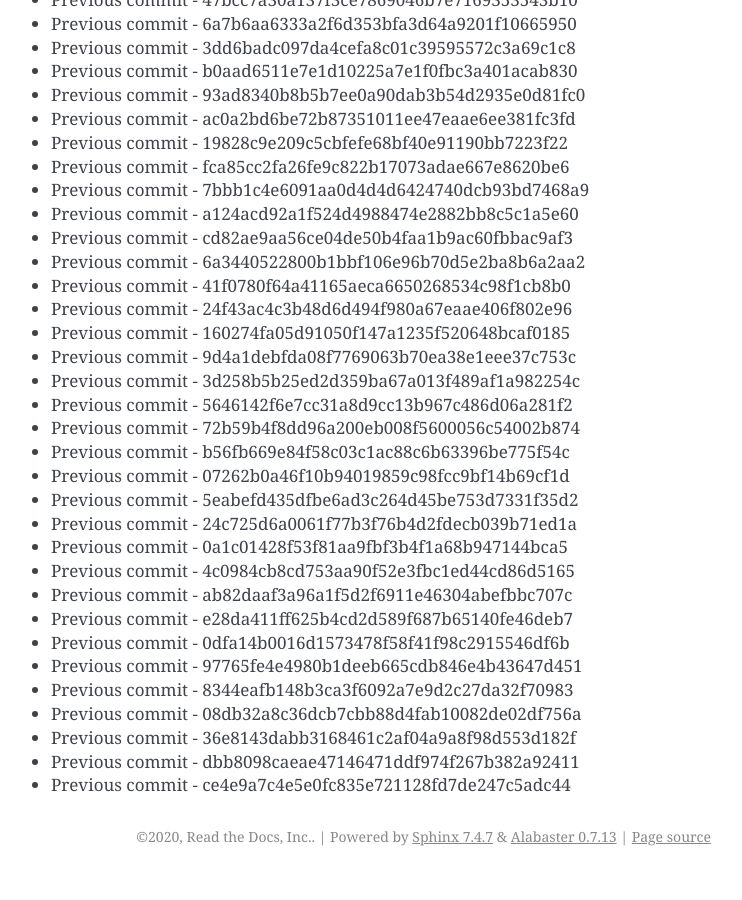
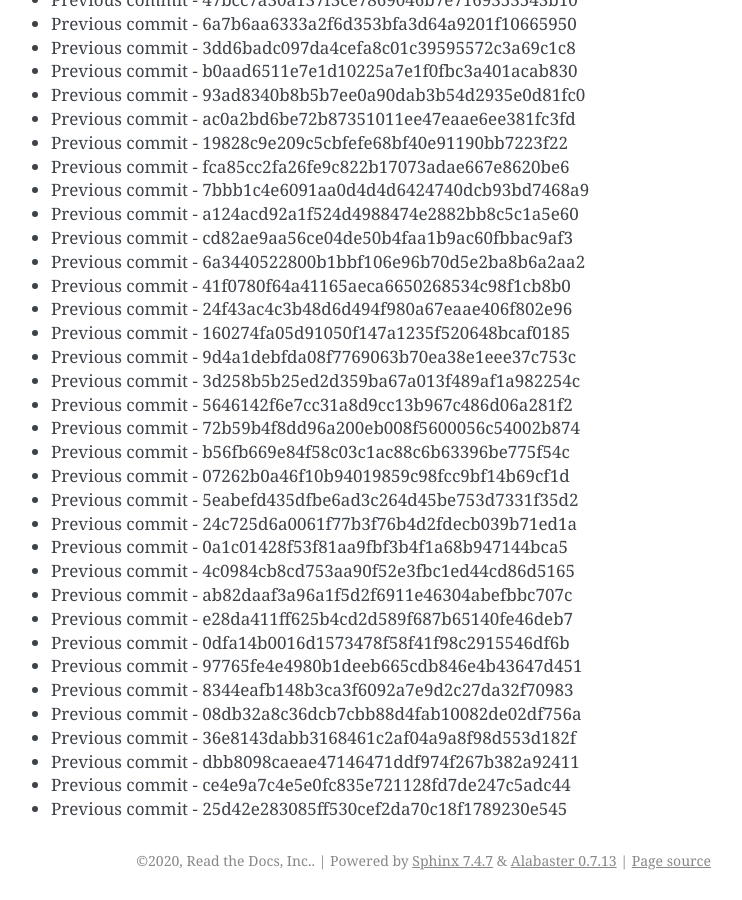
Before and after one commit to readthedocs/rtd-git-stresstest, a Sphinx documentation site: the page built from docs/updates.rst, in a window 1280 px wide and 900 px high, scrolled down 76044 px. Shown: the whole window, without its empty margins (399-1141 px from the left). Built offline with Sphinx 7.4.7, drawn with Linux system fonts in a browser that asks for light colours; before the commit the page ends 76920 px from its top, so only the background shows below that.

Commit message:
Generating commit from previous: 25d42e283085ff530cef2da70c18f1789230e545

```diff
--- a/docs/updates.rst
+++ b/docs/updates.rst
@@ -3227,3 +3227,4 @@ It can be tested for any performance characteristics.
 * Previous commit - 36e8143dabb3168461c2af04a9a8f98d553d182f
 * Previous commit - dbb8098caeae47146471ddf974f267b382a92411
 * Previous commit - ce4e9a7c4e5e0fc835e721128fd7de247c5adc44
+* Previous commit - 25d42e283085ff530cef2da70c18f1789230e545
```
